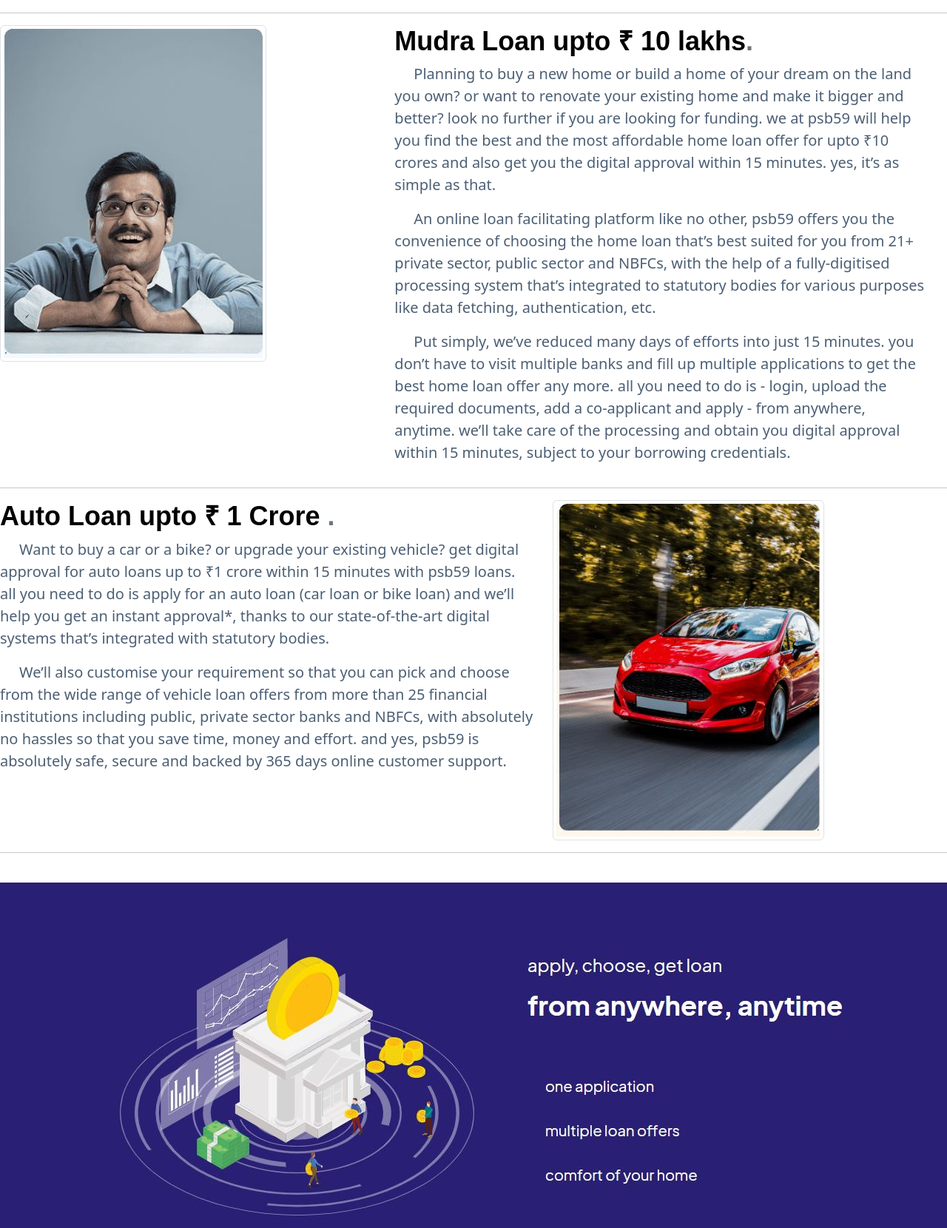
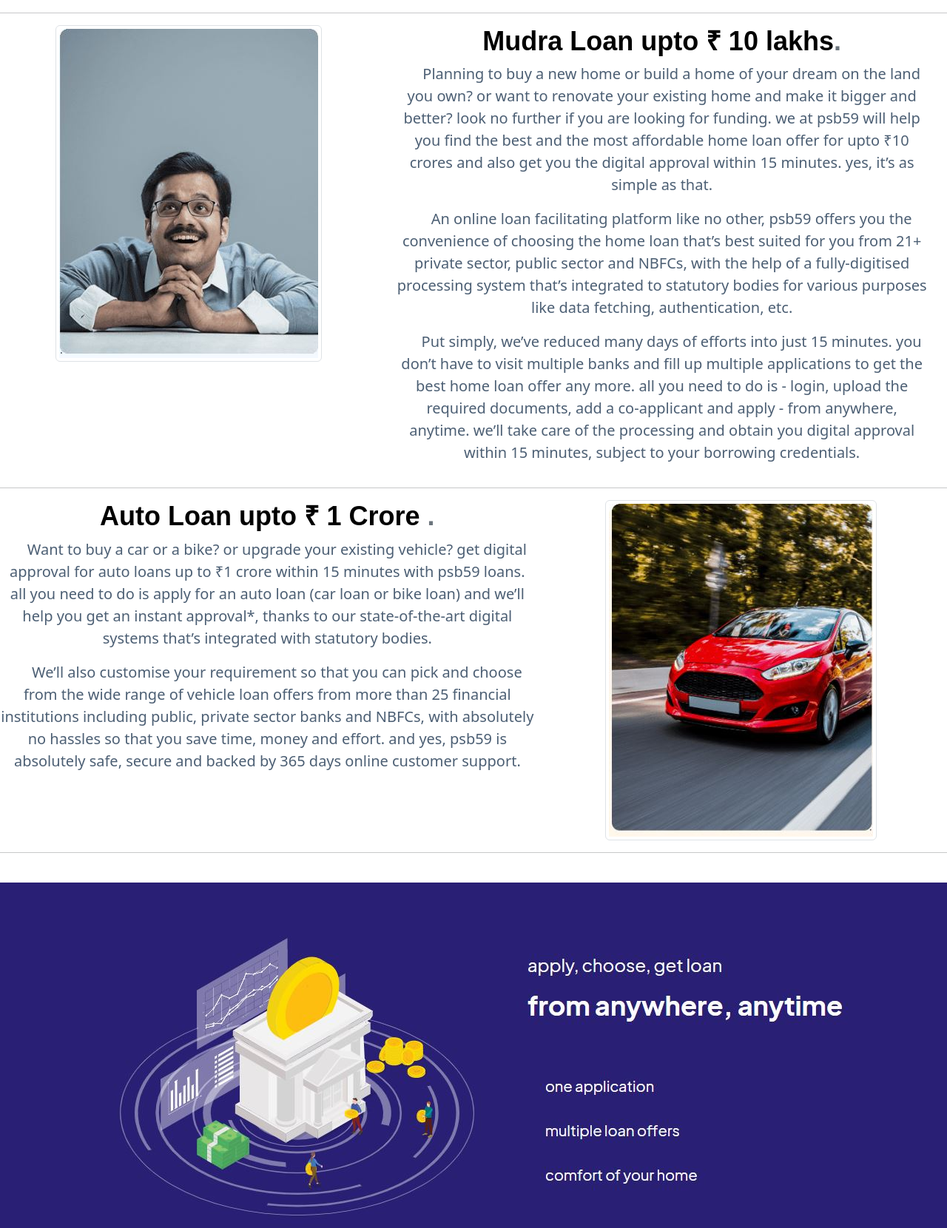
Before and after one commit to Bhushan-1509/Bank-Loan-Eligibility-Prediction, a Flask app: page / in a window 1280 px wide. Shown: the part 1717-3377 px from the top of the page at 74% size. Run offline with Flask 2, Linux system fonts and the light colour scheme; some libraries are stand-ins or nearby versions.

Commit message:
content changes

```diff
--- a/static/css/index.css
+++ b/static/css/index.css
@@ -103,3 +103,19 @@
     display: flex;
     padding:0% 4%;
 }
+
+
+.page-content{
+    display: flex;
+    flex-direction: column;
+    align-items: center;
+    justify-items: center;
+    justify-content: center;
+    align-content: center;
+
+}
+
+.page-content div[class="row featurette"] div{
+    text-align: center;
+    margin:0% 23%;
+}
--- a/templates/index.html
+++ b/templates/index.html
@@ -109,10 +109,10 @@
 
 
   <div id="page-content">
-    <hr class="featurette-divider" class="sectiondiv">
+    <hr class="featurette-divider">
 
-  <div class="row featurette" id="content-row">
-  <div class="col-md-7">
+  <div class="row featurette" id="content-row" style="text-align:center">
+  <div class="col-md-7" style="text-align:center">
     <h2 class="display-5" style="font-family: Plus Jakarta,sans-serif;font-weight:bolder;font-size:36px;color:black;">Personal Loan upto ₹ 20 Lakhs <span class="text-muted">.</span></h2>
     <p class="lead" style="color:#4c5f74;font-weight:400;font-size:20px">&nbsp;&nbsp;&nbsp;&nbsp;If you are looking to meet your working capital requirements or take your business to newer heights, we’ll help you raise funds - by getting you an digital business loan approval in less than 59 minutes. a one-of-its-kind loan facilitating platform, psb59 makes the whole process of procuring MSME loans upto ₹5 crores easy, quick and convenient. what more? we’ll help you choose the best-suited, low-interest, flexible tenure MSME loan by getting you the widest range of offers from over 21+ public, private sector banks and NBFCs - that too with a single application. you can also be assured of complete financial data security when you deal with us, thanks to our highly advanced digital systems that handle financial data with utmost safety and precision.</p>
   </div>
@@ -124,8 +124,8 @@
 
   <hr class="featurette-divider">
 
-  <div class="row featurette" >
-  <div class="col-md-7 order-md-2">
+  <div class="row featurette"  style="text-align:center">
+  <div class="col-md-7 order-md-2"  style="text-align:center">
     <h2 class="display-5" style="font-family: Plus Jakarta,sans-serif;font-weight:bolder;font-size:36px;color:black;">
   Mudra Loan upto ₹ 10 lakhs<span class="text-muted">.</span></h2>
     <p class="lead" style="color:#4c5f74;font-weight:400;font-size:20px">&nbsp;&nbsp; &nbsp;&nbsp;Planning to buy a new home or build a home of your dream on the land you own? or want to renovate your existing home and make it bigger and better? look no further if you are looking for funding. we at psb59 will help you find the best and the most affordable home loan offer for upto ₹10 crores and also get you the digital approval within 15 minutes. yes, it’s as simple as that.</p>
@@ -145,8 +145,8 @@
 
   <hr class="featurette-divider">
 
-  <div class="row featurette">
-  <div class="col-md-7">
+  <div class="row featurette"  style="text-align:center">
+  <div class="col-md-7"  style="">
     <h2 class="display-5" style="font-family: Plus Jakarta,sans-serif;font-weight:bolder;font-size:36px;color:black;">
   Auto Loan upto ₹ 1 Crore <span class="text-muted">.</span></h2>
     <p class="lead" style="color:#4c5f74;font-weight:400;font-size:20px">
```
